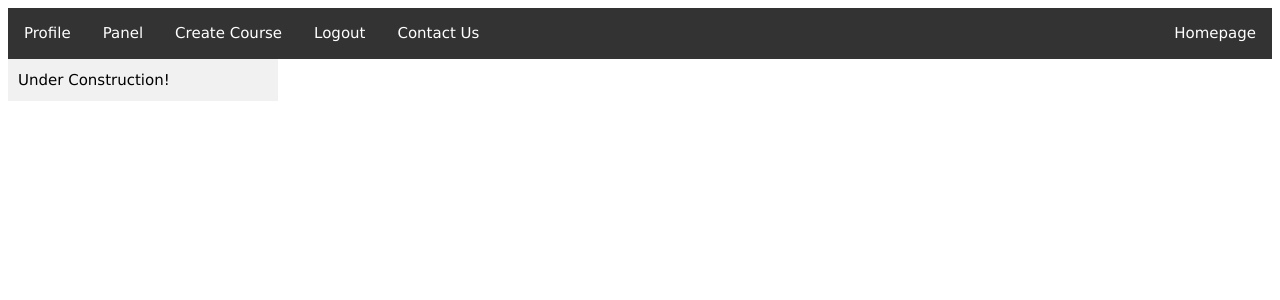
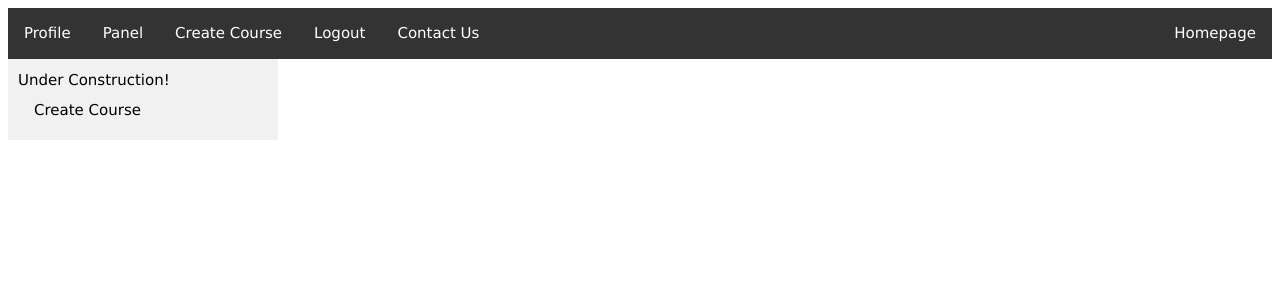
Before and after one commit to aradfir/registrar-portal-django, a Django app: page /panel/ in a window 1280 px wide. Shown: the top 300 px of the page. Run offline with Django 4.2, Linux system fonts and the light colour scheme; the first user in the database is signed in.

Commit message:
panel show edit course if superuser

```diff
--- a/portal/templates/portal/panel.html
+++ b/portal/templates/portal/panel.html
@@ -1,4 +1,9 @@
 {% extends "portal/base.html" %}
 {% block content %}
-    <ul class="vertical">Under Construction!</ul>
+    <ul class="vertical">
+        <li>Under Construction!</li>
+        {% if request.user.is_superuser %}
+            <li><a id="make_new_course">Create Course</a></li>
+        {% endif %}
+    </ul>
 {% endblock %}
```
